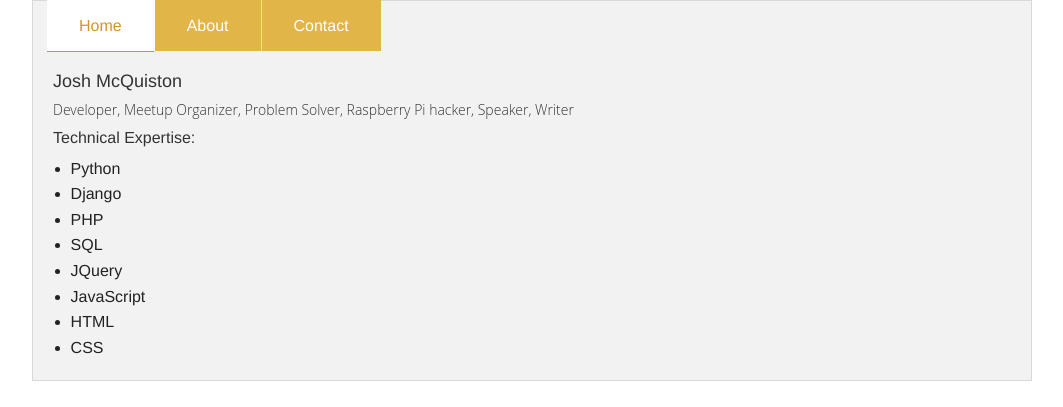
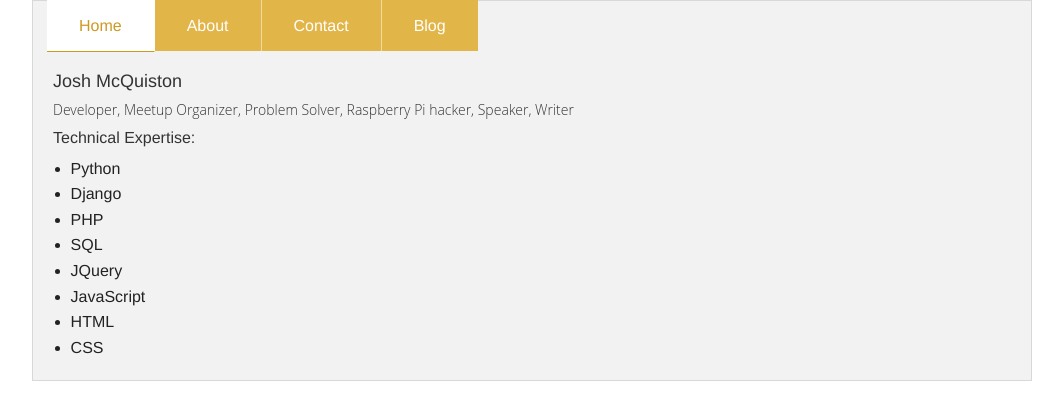
Before and after one commit to josh-mcq/django_blog, a Django app: template templates/index.html in a window 1280 px wide. Shown: the top 407 px of the page, without its empty margins (108-1171 px from the left). Run offline with Django 3.2, Linux system fonts and the light colour scheme; the template is opened without the code that fills it, so the values that code supplies are empty; parts of the project's set-up code (start-up, migrations or seed data) failed here and were passed over; some libraries are stand-ins or nearby versions.

Commit message:
fixed header links

```diff
--- a/templates/blog/includes/base.html
+++ b/templates/blog/includes/base.html
@@ -28,9 +28,10 @@
       <!-- Navigation -->
 
         <ul class="button-group">
-          <li><a href="#" class="button active">Home</a></li>
-          <li><a href="about.html" class="button">About</a></li>
-          <li><a href="contact.html" class="button">Contact</a></li>
+          <li><a href="http://www.joshmcquiston.com" class="button active">Home</a></li>
+          <li><a href="http://www.joshmcquiston.com/about.html" class="button">About</a></li>
+          <li><a href="http://www.joshmcquiston.com/contact.html" class="button">Contact</a></li>
+          <li><a href="https://fathomless-castle-1283.herokuapp.com/" class="button">Blog</a></li>
         </ul>
 
       <!-- End Navigation --></div>
```
